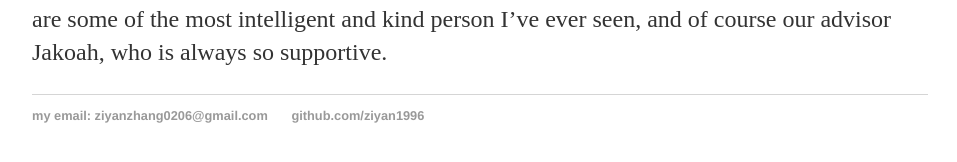
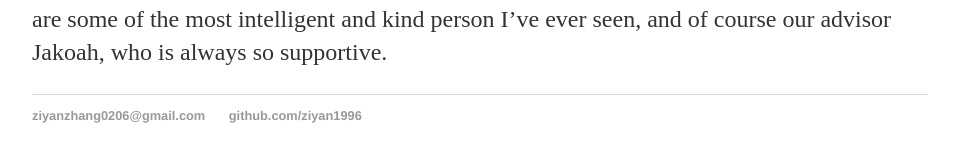
Before and after one commit to ziyan1996/ziyan1996.github.io, a Jekyll site: the page built from _posts/2020-03-17-starting-something-new.md, in a window 1280 px wide. Shown: the part 420-582 px from the top of the page, without its empty margins (160-1117 px from the left). Built offline with Jekyll 4.4.1, drawn with Linux system fonts in a browser that asks for light colours.

Commit message:
Update default.html

```diff
--- a/_layouts/default.html
+++ b/_layouts/default.html
@@ -20,7 +20,7 @@
 			</div><!-- /.container -->
 			<footer>
 	    		<ul>
-	        		<li><a href="mailto:ziyanzhang0206@gmail.com">my email: ziyanzhang0206@gmail.com</a></li>
+	        		<li><a href="mailto:ziyanzhang0206@gmail.com">ziyanzhang0206@gmail.com</a></li>
 	        		<li><a href="https://github.com/ziyan1996">github.com/ziyan1996</a></li>
 				</ul>
 			</footer>
```
